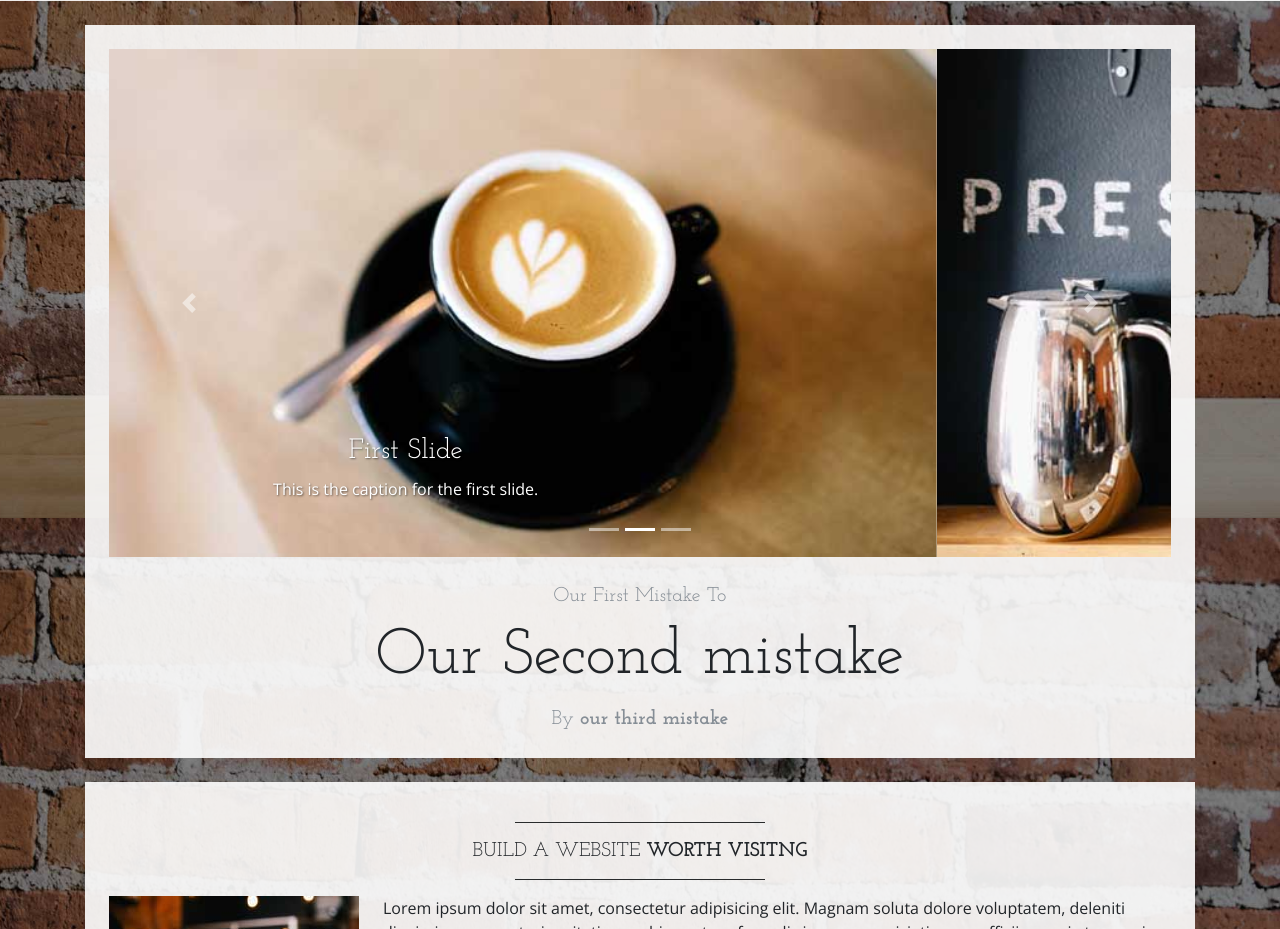
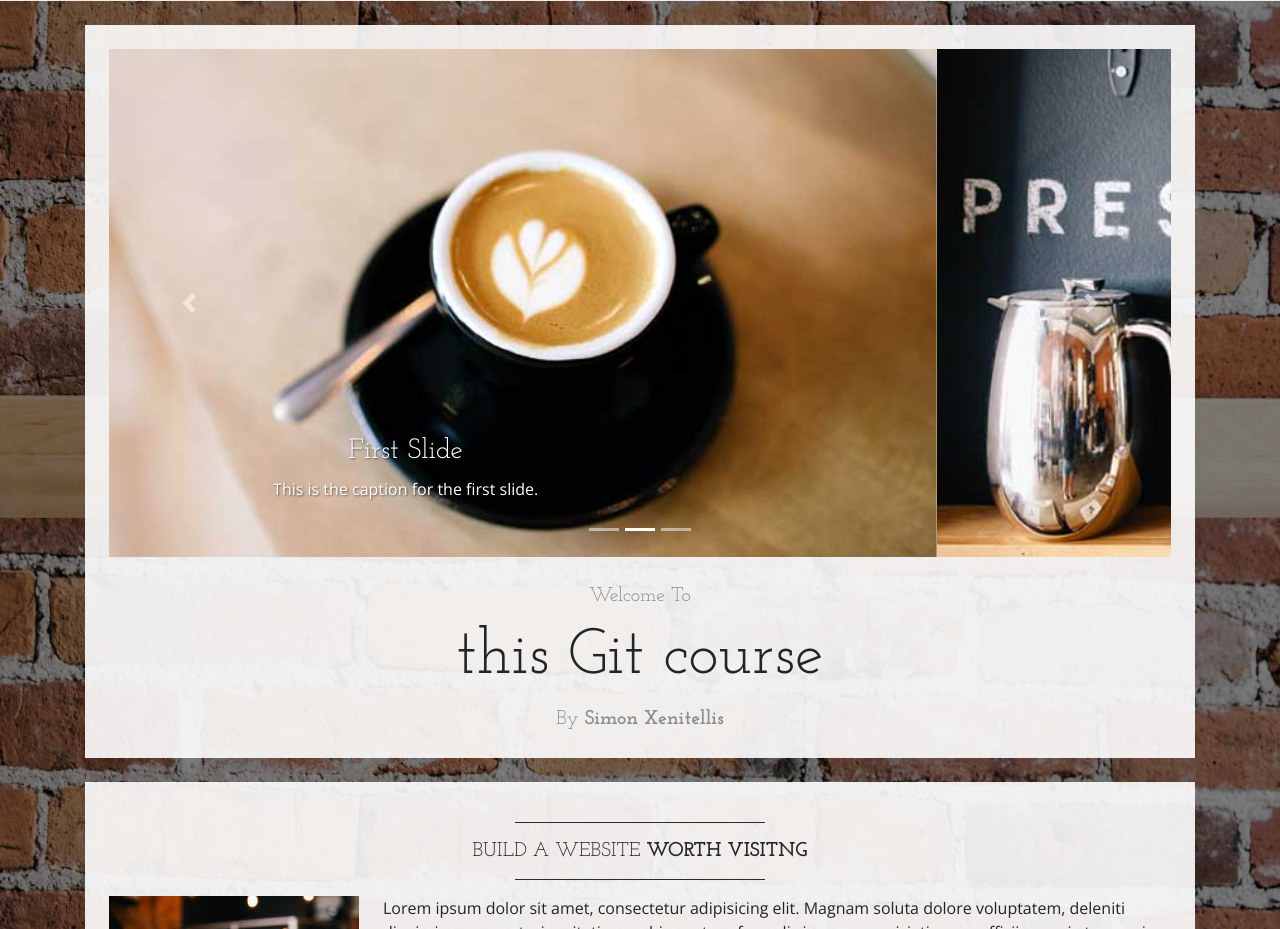
Before and after one commit to templer81/LearnGitCourseLearnablebySimon, a website: page index.html in a window 1280 px wide. Shown: the part 282-1211 px from the top of the page. Drawn offline with nearby package versions, Linux system fonts and the light colour scheme.

Commit message:
Revert "Commiting our third mistake"
This reverts commit 675ed0633f283ec718cfa69a84284afa7a5bc4be.

```diff
--- a/index.html
+++ b/index.html
@@ -99,10 +99,10 @@
         </div>
         <!-- Welcome Message -->
         <div class="text-center mt-4">
-          <div class="text-heading text-muted text-lg">Our First Mistake To</div>
-          <h1 class="my-2">Our Second mistake</h1>
+          <div class="text-heading text-muted text-lg">Welcome To</div>
+          <h1 class="my-2">this Git course</h1>
           <div class="text-heading text-muted text-lg">By
-            <strong>our third mistake</strong>
+            <strong>Simon Xenitellis</strong>
           </div>
         </div>
       </div>
```
